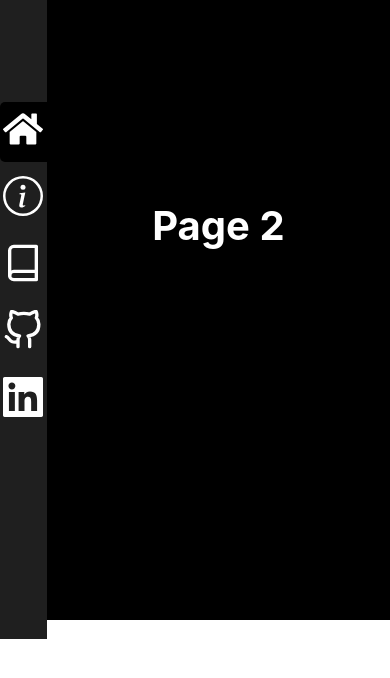
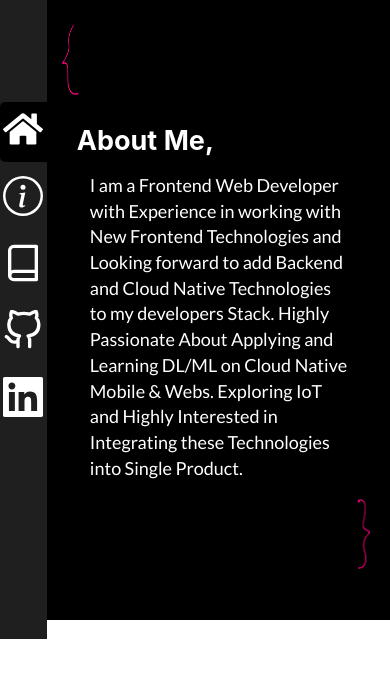
Before and after one commit to alihssan/portfolio-webapp, a React (Create React App) app: page /about in a window 390 px wide. Shown: the top 678 px of the page. Built offline with nearby package versions, Linux system fonts and the light colour scheme.

Commit message:
added about

```diff
--- a/src/App.css
+++ b/src/App.css
@@ -1,5 +1,11 @@
 
 .cover{
+  background-color: black;
+  float: right;
+  width:95%;
+  height:620px;
+}
+.cover2{
   background-color: black;
   float: right;
   width:95%;
@@ -10,6 +16,25 @@
   float: left;
   width:5%;
   height:639px;
+  position: fixed;
+
+}
+.open{
+  margin-top: 50px;
+  height:100px;
+  margin-left: 50px;
+}
+.close{
+  height: 100px;
+  float: right;
+  margin-right: 120px;
+
+}
+.about{
+  color:white;
+  font-size: 50px;
+  padding-left: 100px;
+  font-family:-apple-system, BlinkMacSystemFont, 'Segoe UI', Roboto, Oxygen, Ubuntu, Cantarell, 'Open Sans', 'Helvetica Neue', sans-serif;
 
 }
 .a,.b,.c,.d,.e{
@@ -43,6 +68,12 @@
 .info{
   display: none;
 }
+.cover2 p{
+  font-size: 20px;
+  color:white;
+  margin-left: 120px;
+  margin-right: 140px;
+}
 @media (max-width:1000px){
   .cover h1{
     font-size: 50px;
@@ -55,6 +86,9 @@
   .cover{
     height: 740px;
   }
+  .cover2{
+    height: 740px;
+  }
   .sidebar{
     height: 740px;
   }
@@ -65,12 +99,20 @@
     width: 92%;
 
   }
+  .cover2{
+    width: 92%;
+
+  }
   .sidebar{
     width: 8%;
   }
 }
 @media (max-width:600px){
   .cover{
+    width: 90%;
+
+  }
+  .cover2{
     width: 90%;
 
   }
@@ -86,13 +128,91 @@
   .cover h1{
     font-size: 40px;
   }
+  .open{
+    margin-top: 30px;
+    height:100px;
+    margin-left: 30px;
+  }
+  .close{
+    height: 100px;
+    float: right;
+    margin-right: 40px;
+
+  }
+  .about{
+    color:white;
+    font-size: 35px;
+    padding-left: 60px;
+    font-family:-apple-system, BlinkMacSystemFont, 'Segoe UI', Roboto, Oxygen, Ubuntu, Cantarell, 'Open Sans', 'Helvetica Neue', sans-serif;
+
+
+  }
+  .cover2 p{
+    font-size: 20px;
+    margin-left: 75px;
+    margin-right: 80px;
+  }
 }
 @media (max-width:500px){
   .cover{
+    width: 88%;
+
+  }.cover2{
     width: 88%;
 
   }
   .sidebar{
     width: 12%;
   }
+  .open{
+    margin-top: 30px;
+    height:80px;
+    margin-left: 20px;
+  }
+  .close{
+    height: 80px;
+    float: right;
+    margin-right: 30px;
+
+  }
+  .about{
+    color:white;
+    font-size: 30px;
+    padding-left: 40px;
+    font-family:-apple-system, BlinkMacSystemFont, 'Segoe UI', Roboto, Oxygen, Ubuntu, Cantarell, 'Open Sans', 'Helvetica Neue', sans-serif;
+
+
+  }
+  .cover2 p{
+    font-size: 19px;
+    margin-left: 60px;
+    margin-right: 65px;
+  }
 }
+@media (max-width:430px){
+
+  .open{
+    margin-top: 25px;
+    height:70px;
+    margin-left: 15px;
+  }
+  .close{
+    height: 70px;
+    float: right;
+    margin-right: 20px;
+
+  }
+  .about{
+    color:white;
+    font-size: 27px;
+    padding-left: 30px;
+    font-family:-apple-system, BlinkMacSystemFont, 'Segoe UI', Roboto, Oxygen, Ubuntu, Cantarell, 'Open Sans', 'Helvetica Neue', sans-serif;
+
+
+  }
+  .cover2 p{
+    font-size: 18px;
+    margin-left: 43px;
+    margin-right: 40px;
+  }
+}
--- a/src/Skills.js
+++ b/src/Skills.js
@@ -1,5 +1,7 @@
 import React,{Component} from 'react'
-
+import bracketopen from './bracketopen.png'
+import bracketclose from './bracketclose.png'
+import Fade from 'react-reveal'
 
 
 
@@ -7,12 +9,17 @@ import React,{Component} from 'react'
 export default class Skills extends Component{
     render(){
         return(
-            <div className="cover">
-                <h1 style={{
-                    color:'white',
-                    textAlign:'center',
+            <div className="cover2">
+                <img className="open" src={bracketopen} alt="open"/>
+                <h1 className="about">About Me,</h1>
+                <Fade bottom><p>I am a Frontend Web Developer with Experience in
+                working with New Frontend Technologies and Looking forward to add Backend
+                and Cloud Native Technologies to my developers Stack.
+                Highly Passionate About Applying and Learning DL/ML on Cloud Native Mobile & Webs.
+                Exploring IoT and Highly Interested in Integrating these Technologies into Single
+                Product.  </p></Fade>
+                <img className="close" src={bracketclose} alt="close"/>
 
-                }}>Page 2</h1>
             </div>
         )
     }
```
Also changed, not shown: src/bracketclose.png (added), src/bracketopen.png (added).
